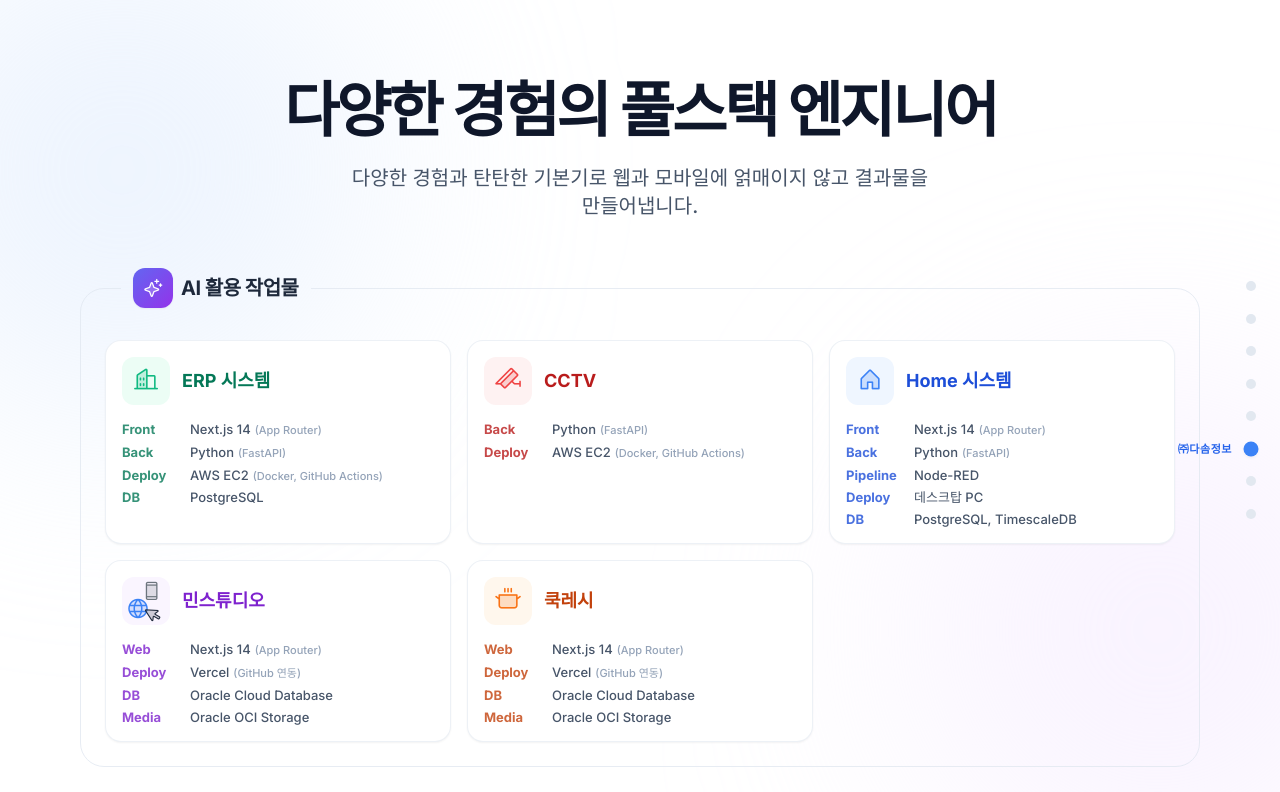
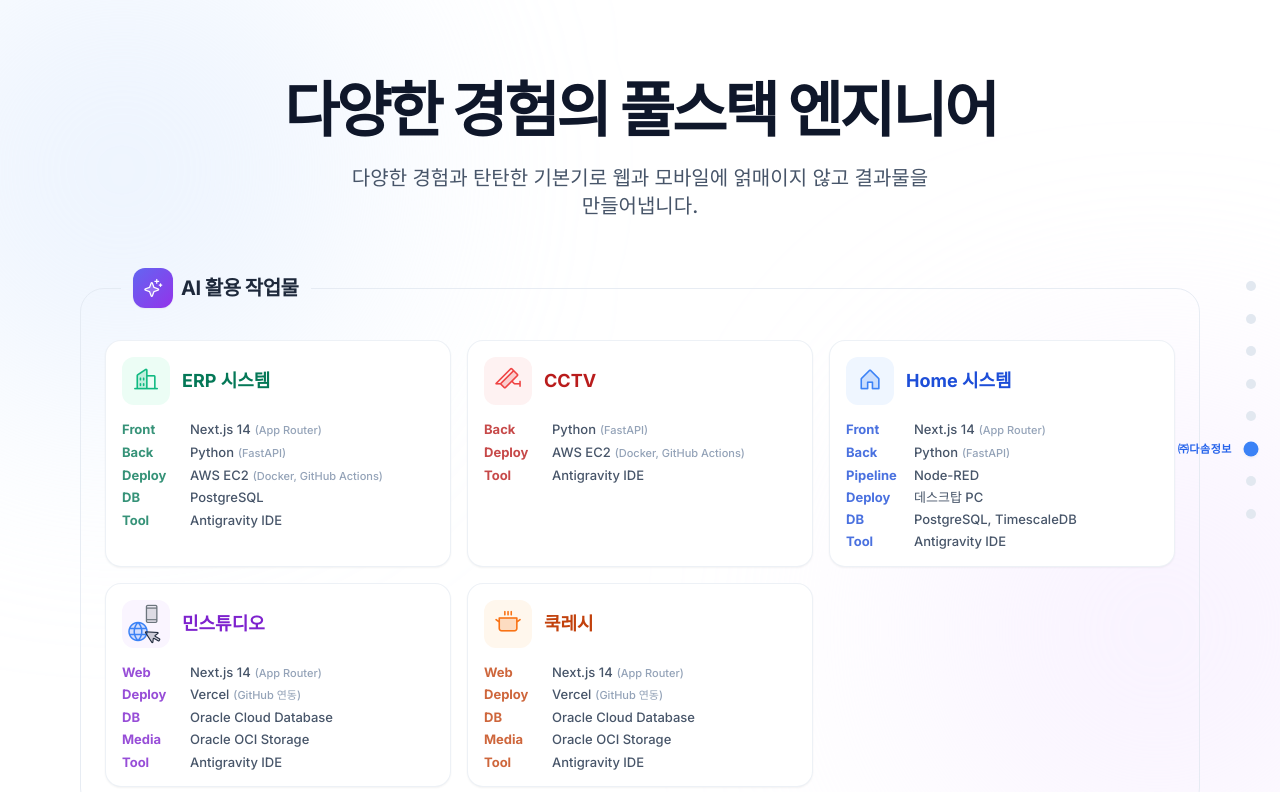
Before and after one commit to gyuminiai82/portfolio, a React (Vite) app: page / in a window 1280 px wide. Shown: the top 792 px of the page. Built offline with nearby package versions, Linux system fonts and the light colour scheme; a web font is replaced by a local one.

Commit message:
feat: AI 활용 작업물 각 카드에 Tool: Antigravity IDE 항목 추가

```diff
--- a/src/components/AIWorks.jsx
+++ b/src/components/AIWorks.jsx
@@ -13,7 +13,8 @@ const aiWorksData = [
       { label: "Front", value: "Next.js 14", sub: "(App Router)" },
       { label: "Back", value: "Python", sub: "(FastAPI)" },
       { label: "Deploy", value: "AWS EC2", sub: "(Docker, GitHub Actions)" },
-      { label: "DB", value: "PostgreSQL" }
+      { label: "DB", value: "PostgreSQL" },
+      { label: "Tool", value: "Antigravity IDE" }
     ]
   },
   {
@@ -26,7 +27,8 @@ const aiWorksData = [
     iconColor: "#ef4444",
     items: [
       { label: "Back", value: "Python", sub: "(FastAPI)" },
-      { label: "Deploy", value: "AWS EC2", sub: "(Docker, GitHub Actions)" }
+      { label: "Deploy", value: "AWS EC2", sub: "(Docker, GitHub Actions)" },
+      { label: "Tool", value: "Antigravity IDE" }
     ]
   },
   {
@@ -42,7 +44,8 @@ const aiWorksData = [
       { label: "Back", value: "Python", sub: "(FastAPI)" },
       { label: "Pipeline", value: "Node-RED" },
       { label: "Deploy", value: "데스크탑 PC" },
-      { label: "DB", value: "PostgreSQL, TimescaleDB" }
+      { label: "DB", value: "PostgreSQL, TimescaleDB" },
+      { label: "Tool", value: "Antigravity IDE" }
     ]
   },
   {
@@ -63,7 +66,8 @@ const aiWorksData = [
       { label: "Web", value: "Next.js 14", sub: "(App Router)" },
       { label: "Deploy", value: "Vercel", sub: "(GitHub 연동)" },
       { label: "DB", value: "Oracle Cloud Database" },
-      { label: "Media", value: "Oracle OCI Storage" }
+      { label: "Media", value: "Oracle OCI Storage" },
+      { label: "Tool", value: "Antigravity IDE" }
     ]
   },
   {
@@ -78,7 +82,8 @@ const aiWorksData = [
       { label: "Web", value: "Next.js 14", sub: "(App Router)" },
       { label: "Deploy", value: "Vercel", sub: "(GitHub 연동)" },
       { label: "DB", value: "Oracle Cloud Database" },
-      { label: "Media", value: "Oracle OCI Storage" }
+      { label: "Media", value: "Oracle OCI Storage" },
+      { label: "Tool", value: "Antigravity IDE" }
     ]
   }
 ];
```
